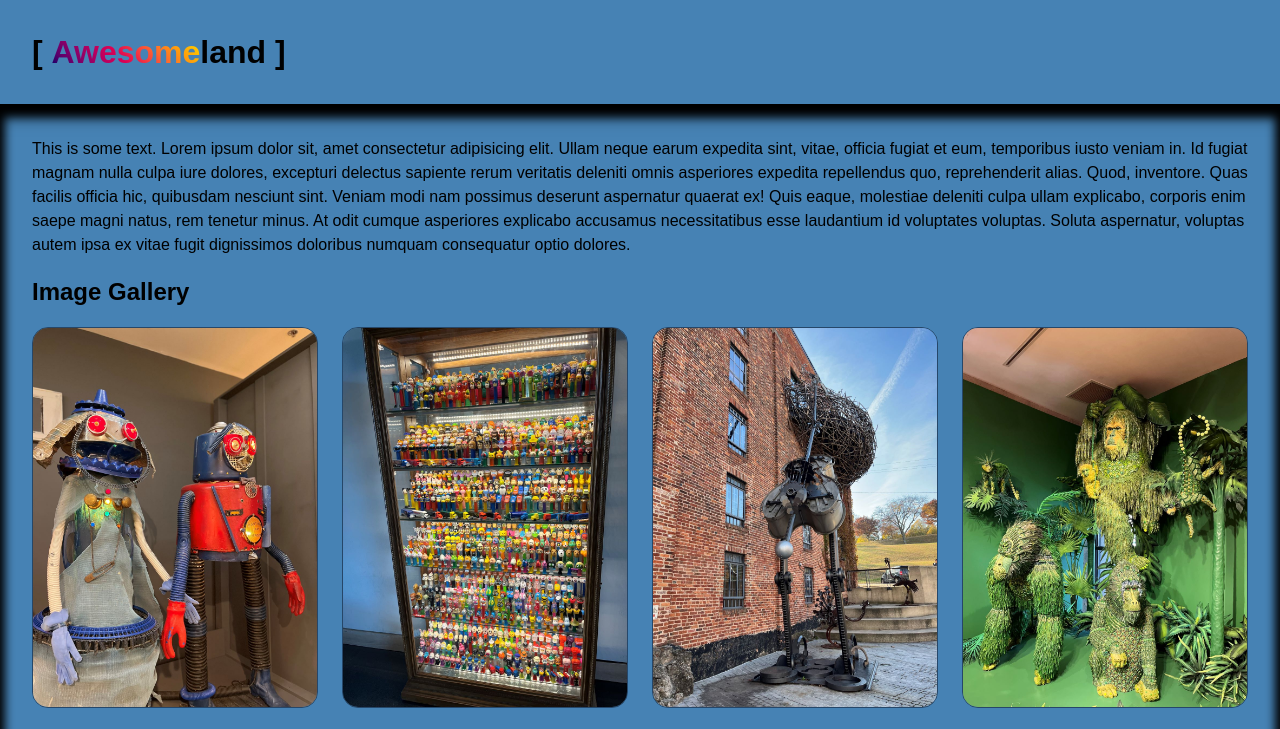
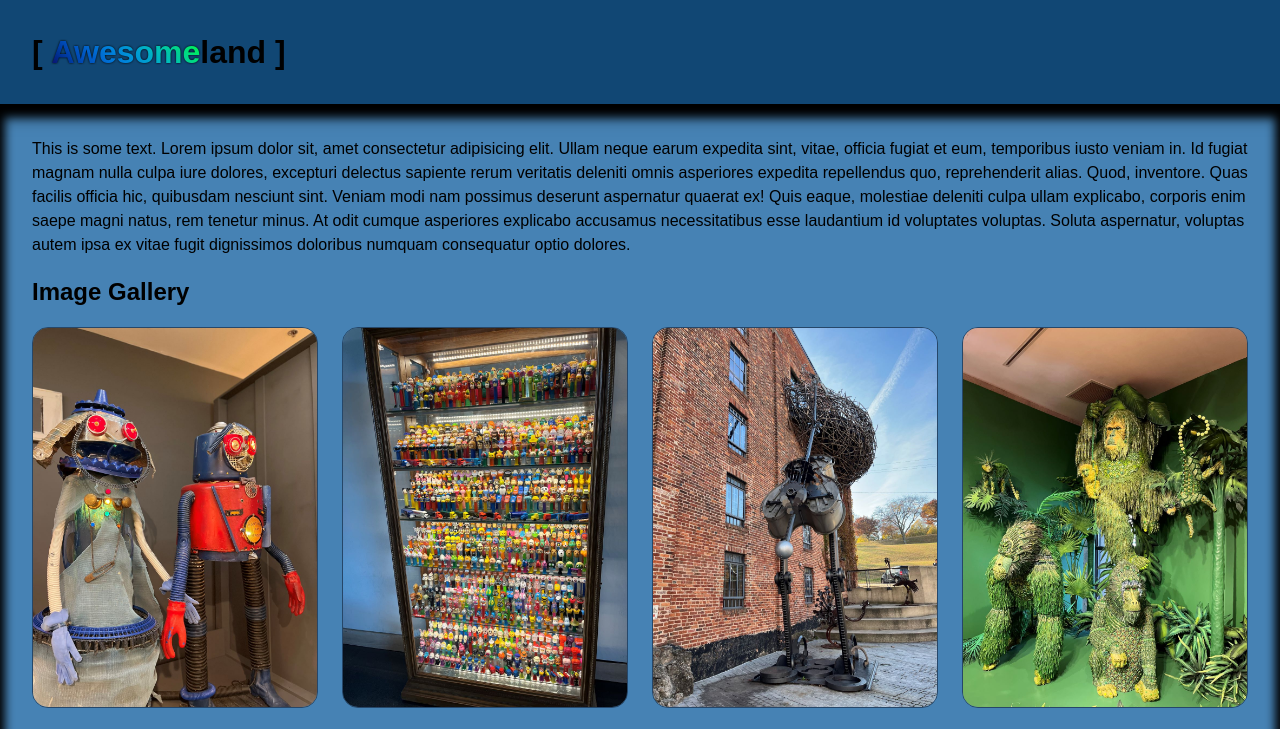
Before and after one commit to burningxbeard/Photo-Gallery, a plain HTML site: page index.html in a window 1280 px wide. Shown: the top 729 px of the page. Drawn offline with Linux system fonts and the light colour scheme.

```diff
--- a/assets/css/gallery.css
+++ b/assets/css/gallery.css
@@ -3,7 +3,9 @@
     margin: 0;
     line-height: calc(1em + 0.5rem);
 }
-
+html {
+    font-size: 12pt;
+}
 body {
     font-family: sans-serif;
     background-color: rgb(47, 85, 116);
@@ -15,7 +17,7 @@ header {
     display: flex;
     /* justify-content: center; */
     align-items: center;
-    background-color: steelblue;
+    background-color: hsl(207, 75%, 26%);
     padding: 0 2rem;
     border-bottom: 1px solid black;
     box-shadow: 0 5px 15px 5px rgb(0, 0, 0);
@@ -55,7 +57,8 @@ header {
     left: 0;
     right: 0;
     bottom: 0;
-    background-color: hsla(0, 0%, 0%, 0.9);
+    background-color: hsla(0, 0%, 0%, 0.5);
+    backdrop-filter: blur(5px);
     display: flex;
     justify-content: center;
     align-items: center;
@@ -69,6 +72,11 @@ header {
     max-width: 100%;
 }
 
+.popImg {
+    border-radius: 1rem;
+    border: 1px solid dodgerblue;
+}
+
 footer {
     display: flex;
     flex-direction: column;
@@ -80,25 +88,28 @@ footer {
 
 .fun {
     font-family: Arial, Helvetica, sans-serif;
-    background-image: linear-gradient(45deg,
-    hsl(240deg 100% 20%) 0%,
-    hsl(289deg 100% 21%) 11%,
-    hsl(315deg 100% 27%) 22%,
-    hsl(329deg 100% 36%) 33%,
-    hsl(337deg 100% 43%) 44%,
-    hsl(357deg 91% 59%) 56%,
-    hsl(17deg 100% 59%) 67%,
-    hsl(34deg 100% 53%) 78%,
-    hsl(45deg 100% 50%) 89%,
-    hsl(55deg 100% 50%) 100%
+    background-image: linear-gradient(
+    45deg,
+    hsl(247deg 87% 20%) 0%,
+    hsl(221deg 100% 28%) 11%,
+    hsl(215deg 100% 36%) 22%,
+    hsl(210deg 100% 41%) 33%,
+    hsl(204deg 100% 43%) 44%,
+    hsl(195deg 100% 41%) 56%,
+    hsl(180deg 100% 37%) 67%,
+    hsl(162deg 100% 41%) 78%,
+    hsl(146deg 100% 46%) 89%,
+    hsl(122deg 100% 50%) 100%
 );
     -webkit-text-fill-color: transparent;
     -webkit-background-clip: text;
     background-clip: text;
+    filter: drop-shadow(0 0 1px black);
 }
 
 .logo {
     margin: 1rem 0;
+
 }
 h1, h2, h3, h4, h5, h6 {
     overflow-wrap: break-word;
```
